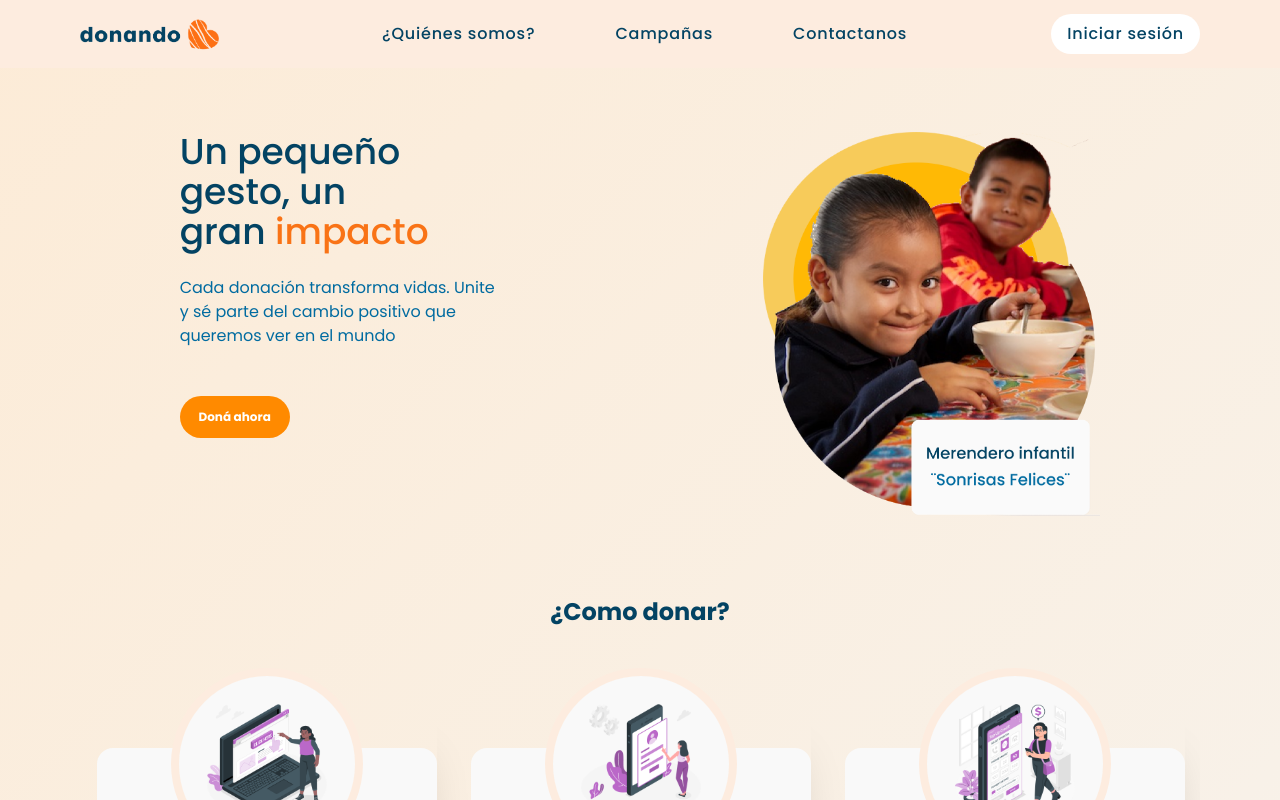
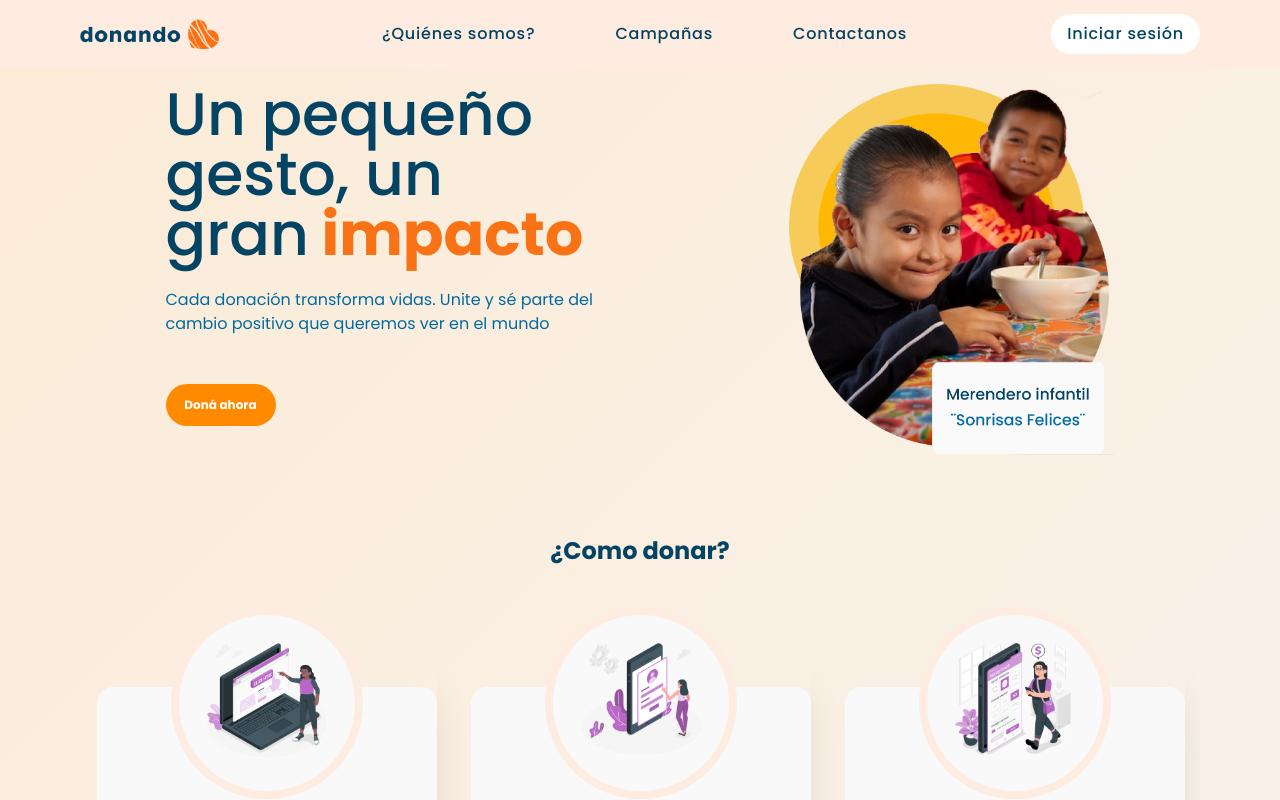
Before and after one commit to eze-alvarez/FrontNoCountry, a React (Vite) app: page / in a window 1280 px wide. Shown: the top 800 px of the page. Built offline with nearby package versions, Linux system fonts and the light colour scheme.

Commit message:
fix: home - cardHero

```diff
--- a/src/components/UI/Card-Hero/CardHero.jsx
+++ b/src/components/UI/Card-Hero/CardHero.jsx
@@ -3,24 +3,25 @@ import boys from "../../../assets/Images/commonImg/Home.png";
 import { Link } from "react-router-dom";
 export default function CardHero() {
     return (
-        <div className="mx-4 mb-9 pt-16 flex flex-col md:mt-16 md:mb-20 md:mx-0 md:flex-row  md:w-full md:justify-around">
-            <div className="pr-14 h-full flex flex-col  max-w-96  justify-between">
+        <div className="mx-4 mb-9 pt-16 lg:pt-20 flex flex-col  md:mb-20 md:mx-6 md:flex-row  md:justify-around
+        landscape:flex-row">
+            <div className="pr-5 h-full flex flex-col  max-w-96 lg:max-w-[500px]  justify-between">
                 <TextHero />
                 <p className="my-4 md:my-6">
                     Cada donación transforma vidas. Unite y sé parte del cambio
                     positivo que queremos ver en el mundo
                 </p>
                 <Link to="/login">
-                    <button className=" md:my-6 mb-4 bg-btn-orange h-42 w-110 rounded-full self-end ">
+                    <button className="landscape:my-0 md:my-6 mb-4 bg-btn-orange h-42 w-110 rounded-full self-end lg:landscape:my-6">
                         <p className="text-white text-xs font-bold">
                             Doná ahora
                         </p>
                     </button>
                 </Link>
             </div>
-            <div className=" mt-5 h-96  md:mt-0 ">
+            <div className=" mt-5 h-[371px]  md:mt-0 landscape:mt-0 landscape:h-[250px] lg:landscape:h-[371px]  flex justify-center">
                 <img
-                    className="object-contain w-full h-full"
+                    className="h-full w-auto"
                     src={boys}
                     alt="boys"
                 />
--- a/src/components/UI/TextHero/textHero.jsx
+++ b/src/components/UI/TextHero/textHero.jsx
@@ -1,8 +1,13 @@
 import React from "react";
 const TextHero = () => {
     return (
-                    <h1 className="text-4xl font-medium text-start">Un pequeño <br />gesto, un <br /> gran <spam className="text-orange-500">impacto</spam>
-                    </h1>
+                    <section className="text-4xl font-medium text-start md:text-5xl md:landscape:text-5xl lg:landscape:text-6xl text-blue-title">
+                        <p className="text-blue-title ">Un pequeño</p>
+                        <p className="text-blue-title">gesto, un</p>
+                        <p className="text-blue-title">gran
+                            <spam className="text-orange-500 font-bold"> impacto</spam>
+                        </p>
+                    </section>
 
     );
 };
```
